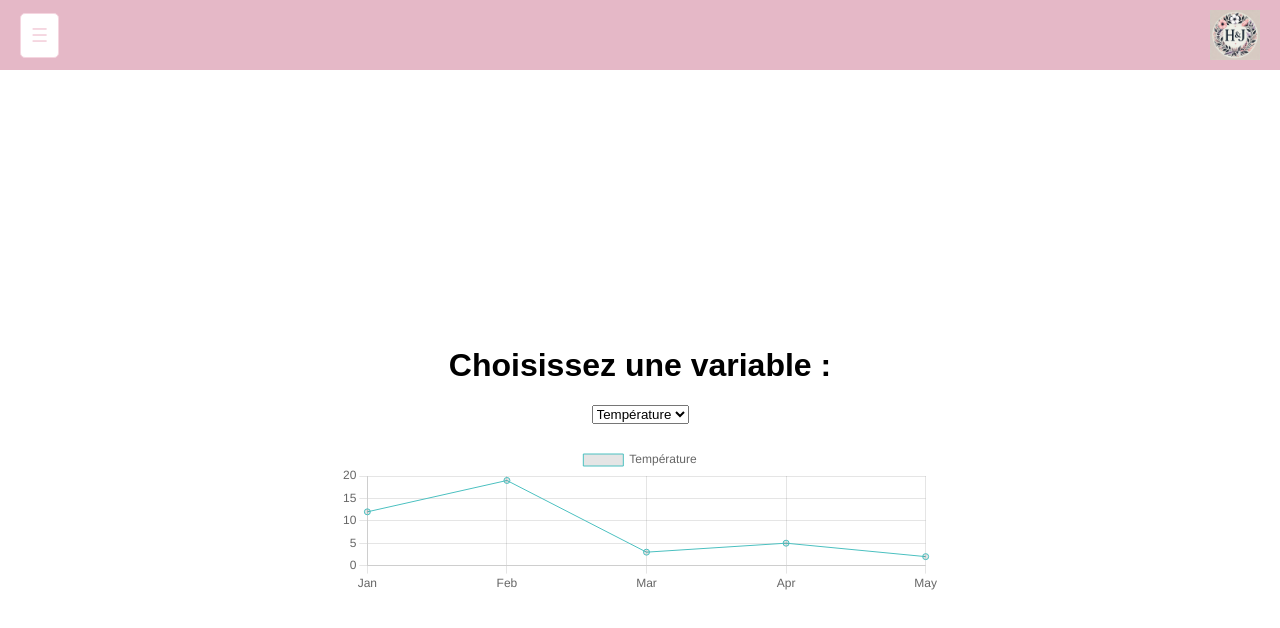
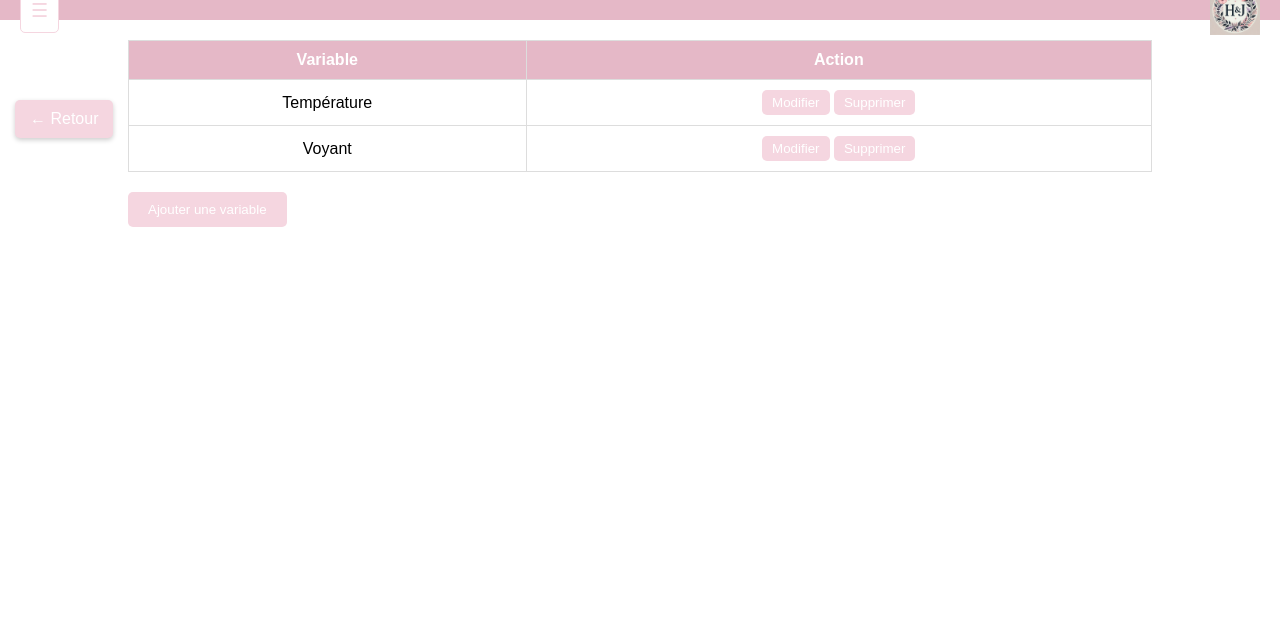
Before and after one commit to Halima-alt/H-J, a website: page main.html in a window 1280 px wide. Drawn offline with nearby package versions, Linux system fonts and the light colour scheme.

Commit message:
modif pages

```diff
--- a/main.html
+++ b/main.html
@@ -3,38 +3,32 @@
 <head>
     <meta charset="UTF-8">
     <meta name="viewport" content="width=device-width, initial-scale=1.0">
-    <title>H&J Dashboard</title>
+    <title>Config - Variables</title>
     <style>
-        /* Style global */
         body {
             font-family: Arial, sans-serif;
             margin: 0;
             padding: 0;
         }
 
-        /* Style pour le header */
         header {
             display: flex;
             justify-content: space-between;
             align-items: center;
-            background-color: #E5B8C7; /* Rose poudré plus foncé */
+            background-color: #E5B8C7;
             padding: 10px 20px;
             position: sticky;
             top: 0;
-            z-index: 1000;
         }
 
-        /* Style pour le logo */
-        .logo {
-            width: 50px;
-            height: auto;
-            cursor: pointer;
+        .burger-menu {
+            position: absolute;
+            left: 20px; /* Bouton burger aligné à gauche */
         }
 
-        /* Style pour le menu burger */
         .burger-menu button {
             background-color: white;
-            color: #F5D6E0; /* Texte rose poudré */
+            color: #F5D6E0;
             border: 1px solid #F5D6E0;
             padding: 10px;
             font-size: 1.2em;
@@ -43,18 +37,16 @@
             transition: background-color 0.3s ease, color 0.3s ease;
         }
 
-        /* Effet hover sur le bouton burger */
         .burger-menu button:hover {
-            background-color: #E5B8C7; /* Rose poudré plus foncé */
+            background-color: #E5B8C7;
             color: white;
         }
 
-        /* Style pour le menu déroulant */
         #burger-menu {
             display: none;
             position: absolute;
-            top: 50px;
-            left: 10px;
+            top: 50px; /* Position sous le header */
+            left: 20px;
             background-color: #F5D6E0;
             border: 1px solid #E5B8C7;
             padding: 10px;
@@ -72,44 +64,116 @@
             background-color: #E5B8C7;
         }
 
-        /* Centrer le contenu */
-        main {
-            display: flex;
-            flex-direction: column;
-            justify-content: center;
-            align-items: center;
-            height: 100vh; /* Utilise toute la hauteur de l'écran */
+        .logo {
+            position: absolute;
+            right: 20px; /* Logo aligné à droite */
+            width: 50px;
+            height: auto;
+            cursor: pointer;
+        }
+
+        .back-button {
+            position: absolute;
+            top: 100px;
+            left: 15px;
+            background-color: #F5D6E0;
+            color: white;
+            border: none;
+            padding: 10px 15px;
+            border-radius: 5px;
+            cursor: pointer;
+            font-size: 16px;
+            box-shadow: 0px 2px 5px rgba(0, 0, 0, 0.2);
+            z-index: 1000;
+        }
+
+        .back-button:hover {
+            background-color: #E5B8C7;
+        }
+
+        .table-container {
+            width: 80%;
+            margin: auto;
+            margin-top: 20px;
+        }
+
+        table {
+            width: 100%;
+            border-collapse: collapse;
+        }
+
+        th, td {
+            padding: 10px;
+            text-align: center;
+            border: 1px solid #ddd;
+        }
+
+        th {
+            background-color: #E5B8C7;
+            color: white;
+        }
+
+        button {
+            background-color: #F5D6E0;
+            color: white;
+            border: none;
+            padding: 5px 10px;
+            border-radius: 5px;
+            cursor: pointer;
+        }
+
+        button:hover {
+            background-color: #E5B8C7;
+        }
+
+        .add-button {
+            margin: 20px 0;
+            background-color: #F5D6E0;
+            color: white;
+            border: none;
+            padding: 10px 20px;
+            border-radius: 5px;
+            cursor: pointer;
+            display: block;
             text-align: center;
         }
-
-        /* Style pour le graphique */
-        .chart-container {
-            width: 80%;
-            max-width: 600px; /* Limite la largeur maximale */
-            margin: 20px auto;
-        }
     </style>
-    <script src="https://cdn.jsdelivr.net/npm/chart.js"></script>
 </head>
 <body>
     <header>
         <div class="burger-menu">
             <button id="burger-button">☰</button>
-            <div id="burger-menu">
-                <a href="config.html">Config</a>
-                <a href="historique.html">Historique</a>
-            </div>
         </div>
         <img src="logo.jpg" alt="H&J Logo" class="logo">
     </header>
+    <div class="back-button" onclick="history.back()">← Retour</div>
     <main>
-        <h1>Choisissez une variable :</h1>
-        <select id="variable-select">
-            <option value="temp">Température</option>
-            <option value="voyant">Voyant</option>
-        </select>
-        <div class="chart-container">
-            <canvas id="myChart"></canvas>
+        <div class="table-container">
+            <table>
+                <thead>
+                    <tr>
+                        <th>Variable</th>
+                        <th>Action</th>
+                    </tr>
+                </thead>
+                <tbody id="variablesTable">
+                    <tr>
+                        <td>Température</td>
+                        <td>
+                            <button onclick="modifierVariable('Température')">Modifier</button>
+                            <button onclick="supprimerVariable(this)">Supprimer</button>
+                        </td>
+                    </tr>
+                    <tr>
+                        <td>Voyant</td>
+                        <td>
+                            <button onclick="modifierVariable('Voyant')">Modifier</button>
+                            <button onclick="supprimerVariable(this)">Supprimer</button>
+                        </td>
+                    </tr>
+                </tbody>
+            </table>
+            <button class="add-button" onclick="window.location.href='ajoutconfig.html'">Ajouter une variable</button>
         </div>
     </main>
     <script>
@@ -119,33 +183,14 @@
             menu.style.display = menu.style.display === "block" ? "none" : "block";
         });
 
-        // Initialisation de Chart.js
-        const ctx = document.getElementById('myChart').getContext('2d');
-        let myChart = new Chart(ctx, {
-            type: 'line',
-            data: {
-                labels: ['Jan', 'Feb', 'Mar', 'Apr', 'May'],
-                datasets: [{
-                    label: 'Température',
-                    data: [12, 19, 3, 5, 2],
-                    borderColor: 'rgba(75, 192, 192, 1)',
-                    borderWidth: 1
-                }]
-            },
-            options: {
-                responsive: true,
-                maintainAspectRatio: false
-            }
-        });
+        function supprimerVariable(button) {
+            const row = button.parentElement.parentElement;
+            row.remove();
+        }
 
-        // Gestion du changement de variable
-        document.getElementById("variable-select").addEventListener("change", (e) => {
-            const selectedVariable = e.target.value;
-            // Mise à jour des données du graphique
-            myChart.data.datasets[0].label = selectedVariable === "temp" ? "Température" : "Voyant";
-            myChart.data.datasets[0].data = selectedVariable === "temp" ? [12, 19, 3, 5, 2] : [7, 8, 6, 4, 3];
-            myChart.update();
-        });
+        function modifierVariable(variable) {
+            window.location.href = `modifconfig.html?variable=${variable}`;
+        }
     </script>
 </body>
 </html>
```
Also changed, not shown: Modifconfig.html (+1 -1 lines), ajoutconfig.html (+1 -1 lines), config.html (+57 -20 lines), historique.html (+71 -114 lines).
